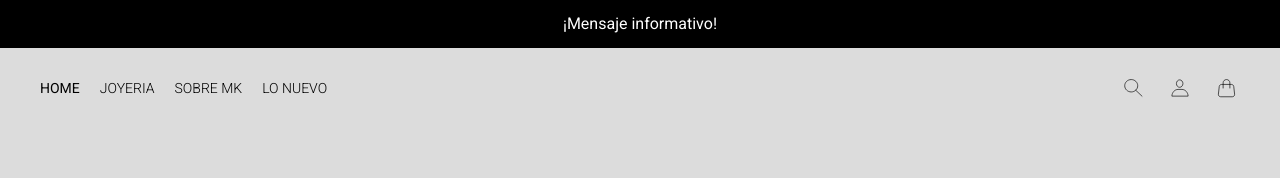
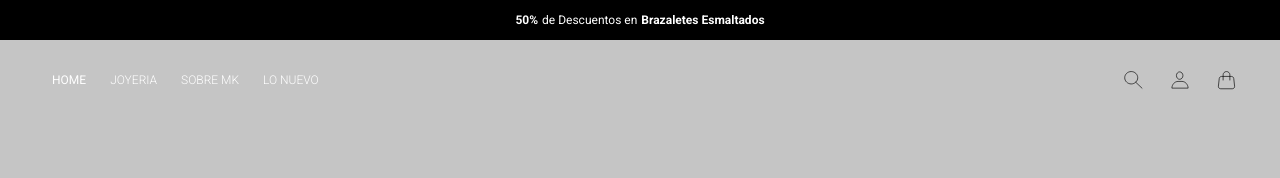
Before and after one commit to KennethHernan/front_Shop_MK, a React (Vite) app: page / in a window 1280 px wide. Shown: the top 178 px of the page. Built offline with nearby package versions, Linux system fonts and the light colour scheme; no server answers.

Commit message:
Update navbar correccion UI/UX

```diff
--- a/src/Layout/Navbar.jsx
+++ b/src/Layout/Navbar.jsx
@@ -2,15 +2,20 @@
 const Navbar = ({ navbar }) => {
   return (
     <>
-        <div
+        <section
           className={`flex flex-row bg-black  justify-center items-center transition-transform duration-300 ${
-            navbar ? "pointer-events-none" : "-translate-y-[48px]"
+            navbar ? "pointer-events-none" : ""
           }`}
           >
-          <p className="text-white text-[16px] my-3">
-            ¡Mensaje informativo!
-          </p>
-        </div>
+          <div className="text-white flex gap-1 text-xs my-3">
+            {/* Text bolt */}
+            <b>50%</b>
+            {/* Text normal */}
+            <p>de Descuentos en</p>
+            {/* Text bolt */}
+            <b>Brazaletes Esmaltados</b>
+          </div>
+        </section>
     </>
   );
 };
--- a/src/Layout/Sidebar.jsx
+++ b/src/Layout/Sidebar.jsx
@@ -6,6 +6,8 @@ import Profile from "../assets/Profile.svg";
 import Seach from "../assets/Seach.svg";
 import Shop from "../assets/Shop.svg";
 import { useState } from "react";
+
+import React from "react";
 
 function CustomLink({ to, label, ...props }) {
   const location = useLocation();
@@ -16,8 +18,8 @@ function CustomLink({ to, label, ...props }) {
     <Link to={to}>
       <p
         {...props}
-        className={`font-light mr-5 text-[14px] hover:font-normal ${
-          isActive ? "font-normal" : isHovered ? "" : ""
+        className={`font-light text-xs hover:font-normal text-[#fff] ${
+          isActive ? "font-normal" : ""
         }`}
       >
         {label}
@@ -30,11 +32,11 @@ function Sidebar({ navbar, onAbrirCarrito, cantidadCart, cartIconRef }) {
   const navigate = useNavigate();
   const [active, setActive] = useState(false);
 
-  const modal = (num) => {
-    setActive(true);
-    setTimeout(() => {
-      setActive(false);
-    }, 1000);
+  const modal = () => {
+    // setActive(true);
+    // setTimeout(() => {
+    //   setActive(false);
+    // }, 1000);
   };
   const Home = () => {
     console.log("Click");
@@ -46,19 +48,62 @@ function Sidebar({ navbar, onAbrirCarrito, cantidadCart, cartIconRef }) {
       <div>
         <div
           onMouseEnter={() => setActive(false)}
-          className={`h-[80px] select-none flex justify-between items-center px-10 transition-colors duration-300 ${
-            navbar ? "" : "bg-[#ffffff] -translate-y-[48px]"
+          className={`h-[80px] flex justify-between items-center px-10 transition-colors duration-300 ${
+            navbar ? "bg-[#ffffff00]" : "bg-[#ffffff]"
           }`}
+          s
         >
-          <div className="flex">
-            <CustomLink to="/" label="HOME" onMouseEnter={() => modal(1)} />
+          <section className="flex">
+            <div
+              className={`h-auto group relative px-3 py-2 rounded-md flex transition-all duration-1000
+            ${navbar ? "hover:bg-[#cfcfcf]" : "hover:bg-[#eeeeee]"}`}
+            >
+              <CustomLink to="/" label="HOME" onMouseEnter={() => modal()} />
 
-            <CustomLink to="" label="JOYERIA" onMouseEnter={() => modal(2)} />
+              <div className="absolute top-9 text-xs left-0 opacity-0 scale-95 translate-x-[-50px] pointer-events-none group-hover:opacity-100 group-hover:scale-100 group-hover:translate-x-0 group-hover:pointer-events-auto transition-all duration-500 ease-out">
+                <div className="w-full h-[200px] p-5 rounded-md  mt-2 bg-[#ffffff] ">
+                  HOME
+                </div>
+              </div>
+            </div>
 
-            <CustomLink to="" label="SOBRE MK" onMouseEnter={() => modal(3)} />
+            <div
+              className={`h-auto group relative px-3 py-2 rounded-md flex transition-all duration-1000
+            ${navbar ? "hover:bg-[#cfcfcf]" : "hover:bg-[#eeeeee]"}`}
+            >
+              <CustomLink to="" label="JOYERIA" onMouseEnter={() => modal()} />
+              <div className="absolute top-9 text-xs left-0 opacity-0 scale-95 translate-x-[-50px] pointer-events-none group-hover:opacity-100 group-hover:scale-100 group-hover:translate-x-0 group-hover:pointer-events-auto transition-all duration-500 ease-out">
+                <div className="w-[50vh] h-[200px] p-5 rounded-md  mt-2 bg-[#ffffff] ">
+                  JOYERIA
+                </div>
+              </div>
+            </div>
 
-            <CustomLink to="" label="LO NUEVO" onMouseEnter={() => modal(4)} />
-          </div>
+            <div
+              className={`h-auto group relative px-3 py-2 rounded-md flex transition-all duration-1000
+            ${navbar ? "hover:bg-[#cfcfcf]" : "hover:bg-[#eeeeee]"}`}
+            >
+              <CustomLink to="" label="SOBRE MK" onMouseEnter={() => modal()} />
+
+              <div className="absolute top-9 text-xs left-0 opacity-0 scale-95 translate-x-[-50px] pointer-events-none group-hover:opacity-100 group-hover:scale-100 group-hover:translate-x-0 group-hover:pointer-events-auto transition-all duration-500 ease-out">
+                <div className="w-[50vh] h-[200px] p-5 rounded-md  mt-2 bg-[#ffffff] ">
+                  SOBRE MK
+                </div>
+              </div>
+            </div>
+
+            <div
+              className={`h-auto group relative px-3 py-2 rounded-md flex transition-all duration-1000
+            ${navbar ? "hover:bg-[#cfcfcf]" : "hover:bg-[#eeeeee]"}`}
+            >
+              <CustomLink to="" label="LO NUEVO" onMouseEnter={() => modal()} />
+              <div className="absolute top-9 text-xs left-0 opacity-0 scale-95 translate-x-[-50px] pointer-events-none group-hover:opacity-100 group-hover:scale-100 group-hover:translate-x-0 group-hover:pointer-events-auto transition-all duration-500 ease-out">
+                <div className="w-[50vh] h-[200px] p-5 rounded-md  mt-2 bg-[#ffffff] ">
+                  LO NUEVO
+                </div>
+              </div>
+            </div>
+          </section>
           <img
             src={ImagenLogo}
             className={`w-[45px] transition-opacity duration-300 ${
@@ -76,12 +121,9 @@ function Sidebar({ navbar, onAbrirCarrito, cantidadCart, cartIconRef }) {
               onClick={onAbrirCarrito}
               className="w-1/6 hover:w-1/5 relative"
             >
-              <img src={Shop}
-                  ref={cartIconRef} />
+              <img src={Shop} ref={cartIconRef} />
               {cantidadCart.length > 0 && (
-                <div
-                  className="bg-black text-[#fff] rounded-[100px] text-[10px] w-[15px] h-[15px] absolute right-0 -mt-[10px]"
-                >
+                <div className="bg-black text-[#fff] rounded-[100px] text-[10px] w-[15px] h-[15px] absolute right-0 -mt-[10px]">
                   {cantidadCart.length}
                 </div>
               )}
--- a/src/Page/HomePage.jsx
+++ b/src/Page/HomePage.jsx
@@ -236,8 +236,14 @@ function HomePage() {
         onAnimarCarrito={(i) => animarCarrito(i)}
         imgRef={imgRef}
       />
-      <div className="bg-transparent sticky top-0 z-40">
+
+      {/* Body */}
+      <div className="w-[100wh]">
+        <div className="bg-transparent">
           <Navbar navbar={navbar} />
+        </div>
+
+        <div className="sticky top-0 left-0 w-full z-40">
           <Sidebar
             navbar={navbar}
             onAbrirCarrito={abrirCarrito}
@@ -245,10 +251,7 @@ function HomePage() {
             cartIconRef={cartIconRef}
           />
         </div>
-
-      {/* Body */}
-      <div className="w-[100wh] -mt-[80px]">
-        <div className="w-full h-[500px] bg-[#dcdcdc] flex justify-center items-center">
+        <div className="w-full h-[500px] -mt-[80px] bg-[#c5c5c5] flex justify-center items-center">
           <img src="" alt="" srcset="" />
           <p>Imagen fondo</p>
         </div>
@@ -280,7 +283,7 @@ function HomePage() {
                     className="hover:-mt-[3px] w-[300px] min-w-[300px]"
                     key={index}
                   >
-                    <div className="bg-[#a1a1a1] h-[70vh] group relative group/foto">
+                    <div className="bg-[#a1a1a1] h-[50vh] group relative group/foto">
                       {/* Juego de imagenes - Max 2 img */}
                       <img
                         src={product.img}
@@ -530,25 +533,32 @@ function HomePage() {
         </section>
 
         {/* Portada 3 */}
-        <div className="bg-[#D9D9D9] w-[100wh] h-[100vh] my-20 flex overflow-hidden">
+        <div className="bg-[#F2D0BD] w-[100wh] h-[100vh] my-20 flex overflow-hidden">
           <section className="w-auto font-light p-32 flex flex-col justify-between">
-            <p className="text-[50px]">
+            <div>
+              <p className="text-[50px] italic mb-10">
                 Cada joya tiene una historia… ¿ya elegiste la tuya?
               </p>
+              <a
+                href="#"
+                className="bg-black px-10 py-4 my-5 rounded-md font-normal text-white text-md transition-all duration-500 hover:bg-white hover:text-black"
+              >
+                Visitanos
+              </a>
+            </div>
             <div>
-              <button className="bg-black px-5 py-2 my-5 text-white hover:bg-[#2d2d2d]">
-                Visitanos
-              </button>
               <p className="text-[28px]">
-                Descubre lo nuevo en nuestra tienda, nos encontramos en [Colocar
-                Dirección]
+                Descubre lo nuevo en nuestra tienda virtual, nos encontramos en{" "}
+                <a href="#" className="font-medium hover:underline">
+                  @mayikh.pe
+                </a>
               </p>
             </div>
           </section>
           <div
-            className="w-[690px] flex flex-col justify-center items-center bg-[#C3BBA7] text-white font-light"
+            className="bg-[#fff] border-t-2 border-b-2 w-[690px] flex flex-col justify-center items-center font-light"
             style={{
-              backgroundImage: `url(${img_1})`,
+              backgroundImage: `url(${""})`,
               backgroundSize: "cover",
               backgroundPosition: "center",
             }}
--- a/src/Services/auth.js
+++ b/src/Services/auth.js
@@ -1,11 +1,12 @@
 import axios from "axios";
 
 export const getAllProduct = async () => {
-  //const { data } = await axios.get("https://back-shop-mk.vercel.app/api/allProduct");
-  const { data } = await axios.get("http://localhost:5000/api/allProduct");
+  const { data } = await axios.get("https://backend-mayikh.vercel.app/api/allProduct");
+  //const { data } = await axios.get("http://localhost:5000/api/allProduct");
   return data;
 };
 export const getAllCategory = async () => {
-  const { data } = await axios.get("http://localhost:5000/api/category/allCategory");
+  const { data } = await axios.get("https://backend-mayikh.vercel.app/api/allCategory");
+  //const { data } = await axios.get("http://localhost:5000/api/category/allCategory");
   return data;
 };
```
Also changed, not shown: package.json (+8 -1 lines), src/Layout/Footer.jsx (+20 -16 lines), components.json (added), 1 other file (tests, documents, lock files or other folders). Lines whose indentation alone changed are shown as unchanged.
